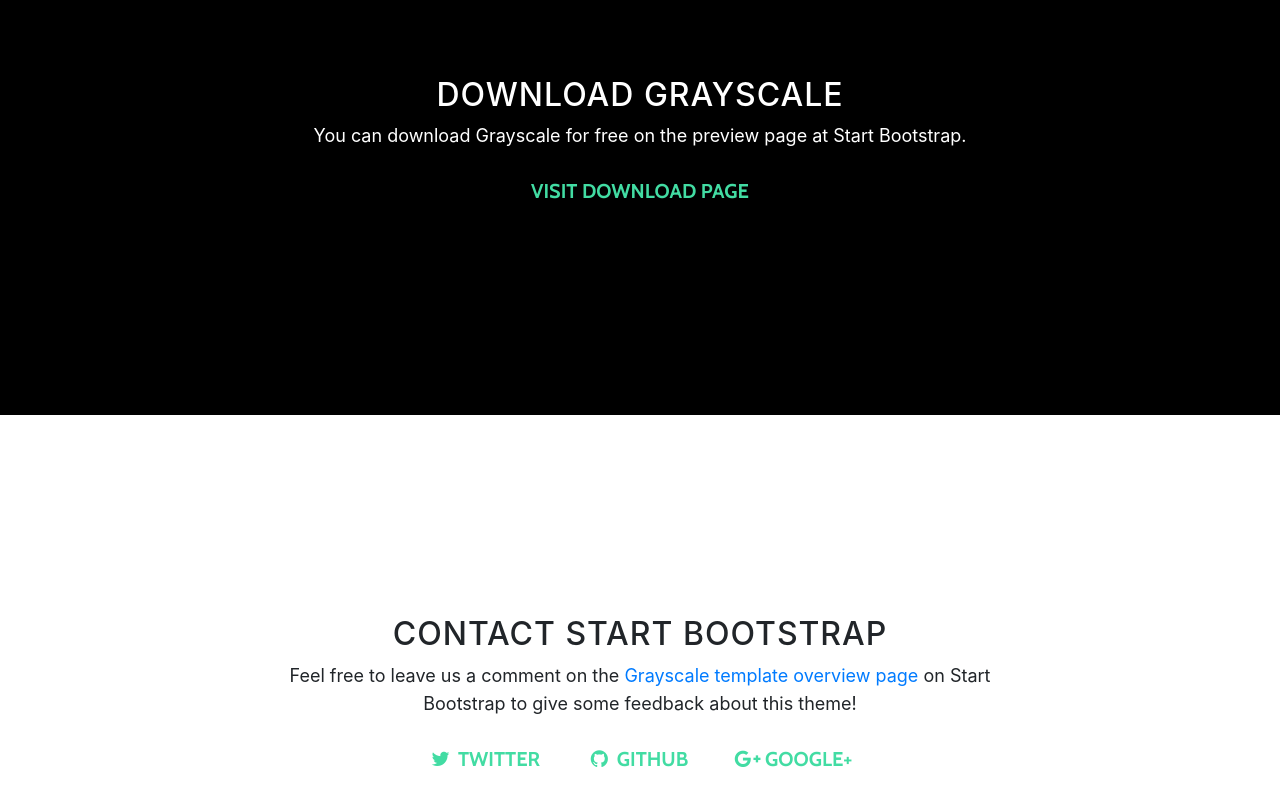
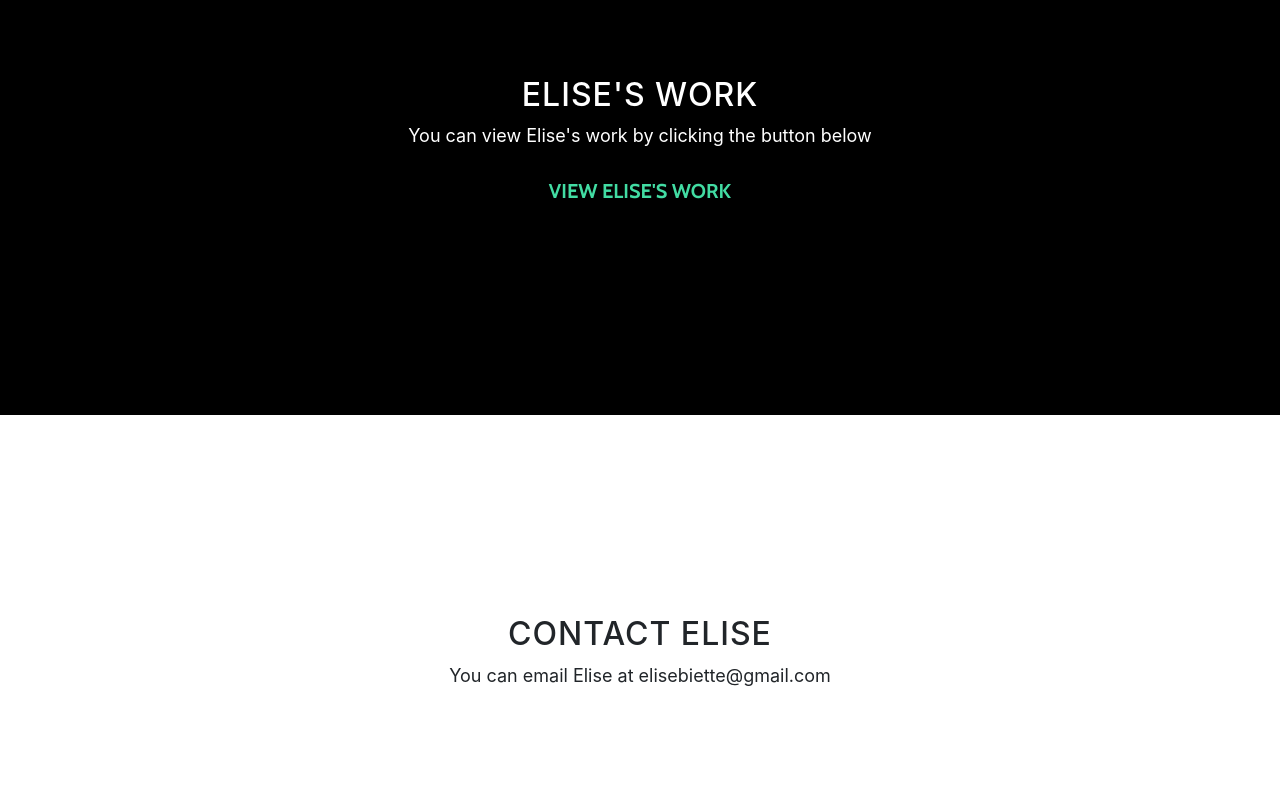
Before and after one commit to elisebiette/elisebiette.github.io, a website with bundled scripts: page index.html in a window 1280 px wide. Shown: the part 1620-2422 px from the top of the page. Built offline with nearby package versions, Linux system fonts and the light colour scheme; files whose address does not match are found by name.

Commit message:
Updated index.html

```diff
--- a/index.html
+++ b/index.html
@@ -72,14 +72,11 @@
       <div class="container">
         <div class="row">
           <div class="col-lg-8 mx-auto">
-            <h2>About Grayscale</h2>
-            <p>Grayscale is a free Bootstrap theme created by Start Bootstrap. It can be yours right now, simply download the template on
-              <a href="http://startbootstrap.com/template-overviews/grayscale/">the preview page</a>. The theme is open source, and you can use it for any purpose, personal or commercial.</p>
-            <p>This theme features stock photos by
-              <a href="http://gratisography.com/">Gratisography</a>
-              along with a custom Google Maps skin courtesy of
-              <a href="http://snazzymaps.com/">Snazzy Maps</a>.</p>
-            <p>Grayscale includes full HTML, CSS, and custom JavaScript files along with SASS and LESS files for easy customization!</p>
+            <h2>About Elise</h2>
+            <p>Elise Biette is a passionate artist specializing in animation, illustration. A graduate of Middlebury College (Class of '16.5), Elise is interested in bringing objects, people, and sotries to life through her art.</p>
+            <p>Her award-winning work has been recognized by PBS, and others.
+              </p>
+            <p>Other hobbies include travel, dance, and singing. Elise spent a semester abroad studying at the Glasgow School of Art, which allowed her to do all of the above (PLACEHOLDER TEXT)</p>
           </div>
         </div>
       </div>
@@ -89,9 +86,9 @@
     <section id="download" class="download-section content-section text-center">
       <div class="container">
         <div class="col-lg-8 mx-auto">
-          <h2>Download Grayscale</h2>
-          <p>You can download Grayscale for free on the preview page at Start Bootstrap.</p>
-          <a href="http://startbootstrap.com/template-overviews/grayscale/" class="btn btn-default btn-lg">Visit Download Page</a>
+          <h2>Elise's Work</h2>
+          <p>You can view Elise's work by clicking the button below</p>
+          <a href="https://elisebiette.portfoliobox.net/" class="btn btn-default btn-lg">View Elise's Work</a>
         </div>
       </div>
     </section>
@@ -101,30 +98,9 @@
       <div class="container">
         <div class="row">
           <div class="col-lg-8 mx-auto">
-            <h2>Contact Start Bootstrap</h2>
-            <p>Feel free to leave us a comment on the
-              <a href="http://startbootstrap.com/template-overviews/grayscale/">Grayscale template overview page</a>
-              on Start Bootstrap to give some feedback about this theme!</p>
-            <ul class="list-inline banner-social-buttons">
-              <li class="list-inline-item">
-                <a href="https://twitter.com/SBootstrap" class="btn btn-default btn-lg">
-                  <i class="fa fa-twitter fa-fw"></i>
-                  <span class="network-name">Twitter</span>
-                </a>
-              </li>
-              <li class="list-inline-item">
-                <a href="https://github.com/BlackrockDigital/startbootstrap" class="btn btn-default btn-lg">
-                  <i class="fa fa-github fa-fw"></i>
-                  <span class="network-name">Github</span>
-                </a>
-              </li>
-              <li class="list-inline-item">
-                <a href="https://plus.google.com/+Startbootstrap/posts" class="btn btn-default btn-lg">
-                  <i class="fa fa-google-plus fa-fw"></i>
-                  <span class="network-name">Google+</span>
-                </a>
-              </li>
-            </ul>
+            <h2>Contact Elise</h2>
+            <p>You can email Elise at elisebiette@gmail.com</p>
+
           </div>
         </div>
       </div>
```
